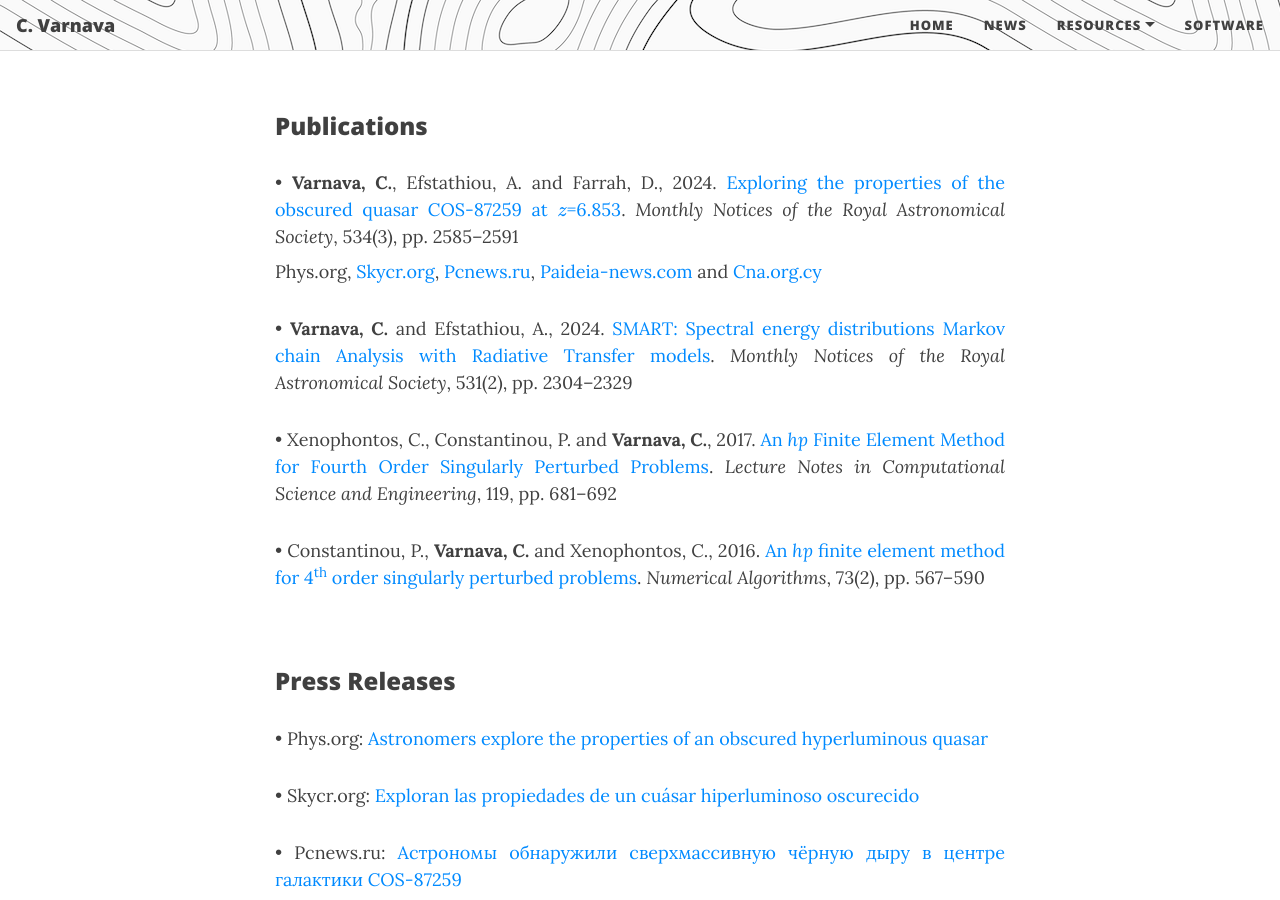
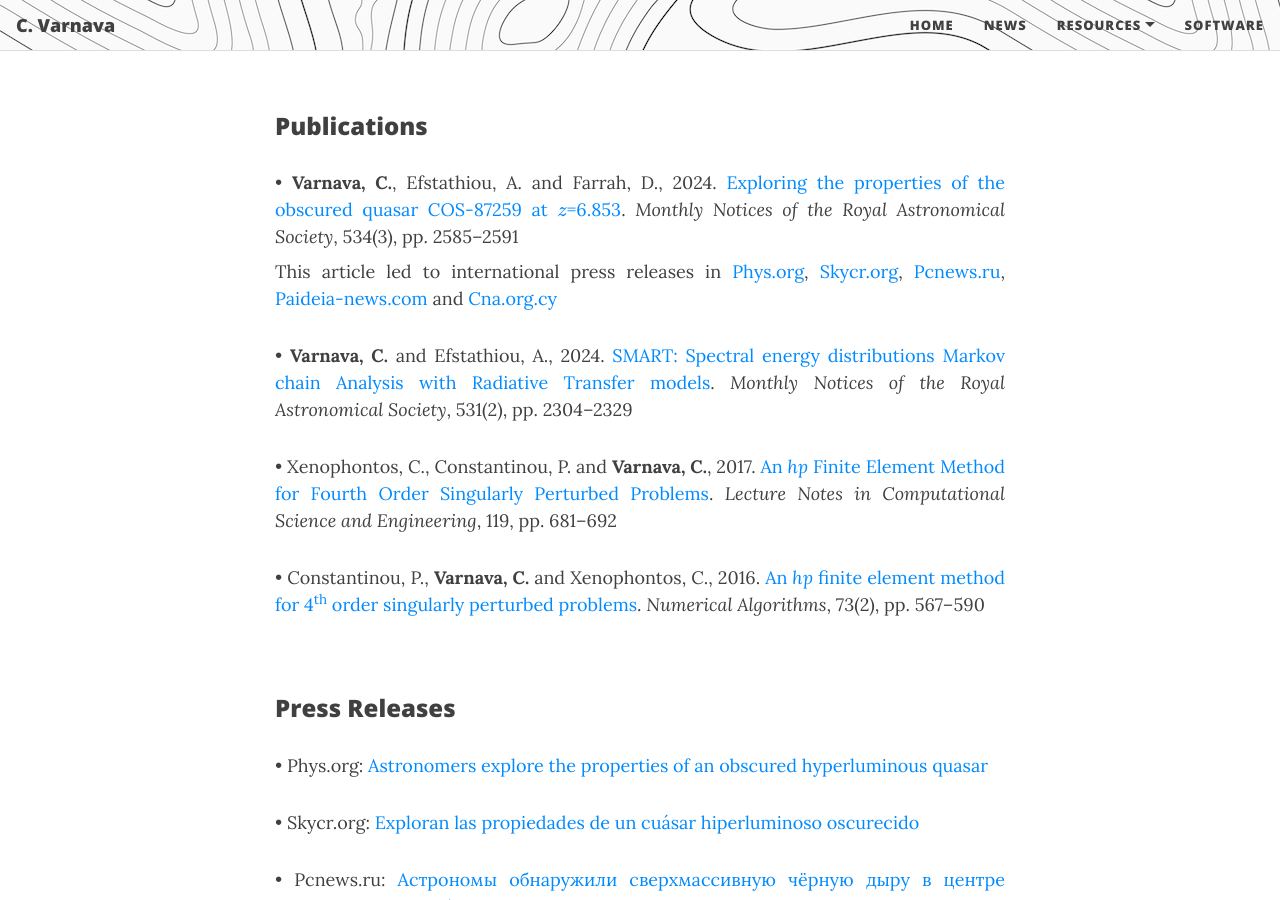
Before and after one commit to ch-var/ch-var.github.io, a Jekyll site: the page built from cv.html, in a window 1280 px wide and 900 px high, scrolled down 2984 px. Built offline with Jekyll 4.4.1, drawn with Linux system fonts in a browser that asks for light colours; formulas are drawn with MathJax 3.

Commit message:
Update cv.html

```diff
--- a/cv.html
+++ b/cv.html
@@ -53,7 +53,7 @@ mathjax: true
 <br>
 <p style="font-family: var(--header-font); font-weight: 800; line-height: 1.1; font-size: 1.5rem; margin-top: 1.25rem;">Publications</p>
 <p align='justify' style="margin-bottom: 8px;">&#8226; <b>Varnava, C.</b>, Efstathiou, A. and Farrah, D., 2024. <a href="https://doi.org/10.1093/mnras/stae2221">Exploring the properties of the obscured quasar COS-87259 at \(z\)=6.853</a>. <i>Monthly Notices of the Royal Astronomical Society</i>, 534(3), pp. 2585–2591</p>
-<p align='justify' style="margin-top: 0px;>This article led to international press releases in <a href="https://phys.org/news/2024-10-astronomers-explore-properties-obscured-hyperluminous.html">Phys.org</a>, <a href="https://skycr.org/2024/10/21/exploran-las-propiedades-de-un-cuasar-hiperluminoso-oscurecido/">Skycr.org</a>, <a href="https://pcnews.ru/news/astronomy_obnaruzili_sverhmassivnuu_cernuu_dyru_v_centre_galaktiki_cos_87259-1530160.html#gsc.tab=0">Pcnews.ru</a>, <a href="https://paideia-news.com/panepistimio-frederick/2024/11/11/ereynitria-toy-eyropaikoy-panepistimioy-meleta-ena-protogono-yperfoteino-kbazar">Paideia-news.com</a> and <a href="https://www.cna.org.cy/press-release/article/7556971/anakoinosi-typoy-evropaiko-panepistimio-kyproy">Cna.org.cy</a></p>
+<p align='justify' style="margin-top: 0px;">This article led to international press releases in <a href="https://phys.org/news/2024-10-astronomers-explore-properties-obscured-hyperluminous.html">Phys.org</a>, <a href="https://skycr.org/2024/10/21/exploran-las-propiedades-de-un-cuasar-hiperluminoso-oscurecido/">Skycr.org</a>, <a href="https://pcnews.ru/news/astronomy_obnaruzili_sverhmassivnuu_cernuu_dyru_v_centre_galaktiki_cos_87259-1530160.html#gsc.tab=0">Pcnews.ru</a>, <a href="https://paideia-news.com/panepistimio-frederick/2024/11/11/ereynitria-toy-eyropaikoy-panepistimioy-meleta-ena-protogono-yperfoteino-kbazar">Paideia-news.com</a> and <a href="https://www.cna.org.cy/press-release/article/7556971/anakoinosi-typoy-evropaiko-panepistimio-kyproy">Cna.org.cy</a></p>
 <p align='justify'>&#8226; <b>Varnava, C.</b> and Efstathiou, A., 2024. <a href="https://doi.org/10.1093/mnras/stae1141">SMART: Spectral energy distributions Markov chain Analysis with Radiative Transfer models</a>. <i>Monthly Notices of the Royal Astronomical Society</i>, 531(2), pp. 2304–2329</p>
 <p align='justify'>&#8226; Xenophontos, C., Constantinou, P. and <b>Varnava, C.</b>, 2017. <a href="https://doi.org/10.1007/978-3-319-65870-4_49">An <i>hp</i> Finite Element Method for Fourth Order Singularly Perturbed Problems</a>. <i>Lecture Notes in Computational Science and Engineering</i>, 119, pp. 681–692</p>
 <p align='justify'>&#8226; Constantinou, P., <b>Varnava, C.</b> and Xenophontos, C., 2016. <a href="https://doi.org/10.1007/s11075-016-0108-9">An <i>hp</i> finite element method for 4<sup>th</sup> order singularly perturbed problems</a>. <i>Numerical Algorithms</i>, 73(2), pp. 567–590</p>
```
